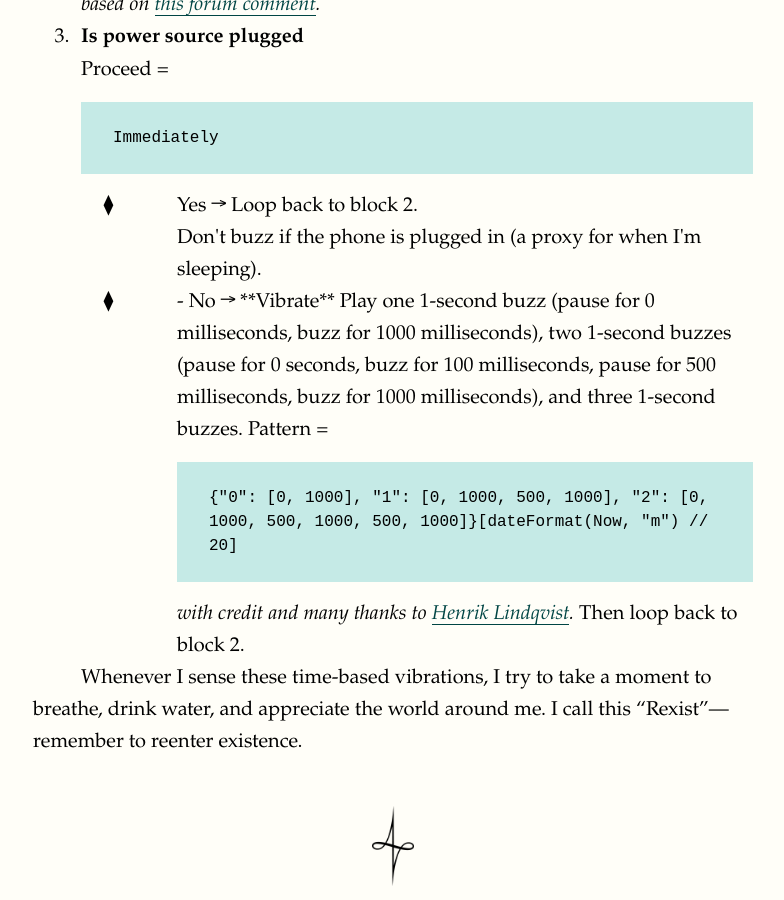
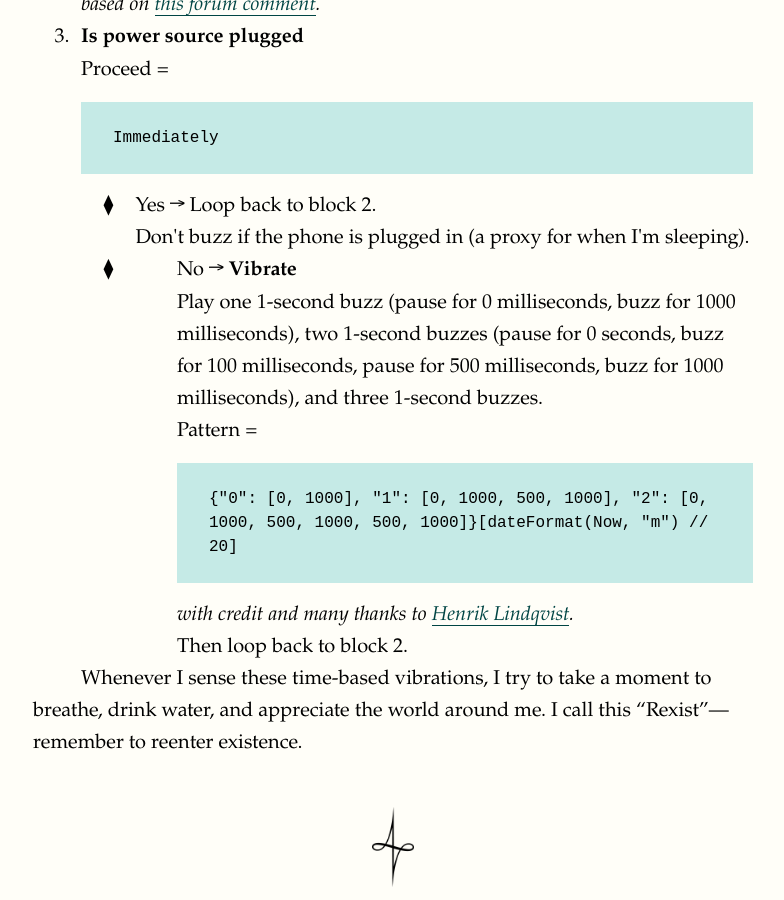
Before and after one commit to aubrielee/aubrielee.github.io, a Jekyll site: the page built from _posts/2025-12-21-training-my-senses.md, in a window 1280 px wide and 900 px high, scrolled down 1643 px. Shown: the whole window, without its empty margins (247-1031 px from the left). Built offline with Jekyll 4.4.1, drawn with Linux system fonts in a browser that asks for light colours; nearby versions of some CDN libraries; some web fonts are replaced.

Commit message:
Update 2025-12-21-training-my-senses.md

```diff
--- a/_posts/2025-12-21-training-my-senses.md
+++ b/_posts/2025-12-21-training-my-senses.md
@@ -42,17 +42,19 @@
         <br>
         Proceed = <pre>Immediately</pre>
         <ul>
-            <li>Yes → Loop back to block 2.
+            <li style="margin-left:0">Yes → Loop back to block 2.
             <br>
             Don't buzz if the phone is plugged in (a proxy for when I'm sleeping).
             </li>
-            <li>- No → **Vibrate**
-    Play one 1-second buzz (pause for 0 milliseconds, buzz for 1000 milliseconds), two 1-second buzzes (pause for 0 seconds, buzz for 100 milliseconds, pause for 500 milliseconds, buzz for 1000 milliseconds), and three 1-second buzzes.
-
-        Pattern = <pre>{"0": [0, 1000], "1": [0, 1000, 500, 1000], "2": [0, 1000, 500, 1000, 500, 1000]}[dateFormat(Now, "m") // 20]</pre>
-        <em>with credit and many thanks to <a href="https://github.com/henrik-lindqvist">Henrik Lindqvist</a>.</em>
-
-        Then loop back to block 2.</li>
+            <li>No → <strong>Vibrate</strong>
+                <br>
+                Play one 1-second buzz (pause for 0 milliseconds, buzz for 1000 milliseconds), two 1-second buzzes (pause for 0 seconds, buzz for 100 milliseconds, pause for 500 milliseconds, buzz for 1000 milliseconds), and three 1-second buzzes.
+                <br>
+                Pattern = <pre>{"0": [0, 1000], "1": [0, 1000, 500, 1000], "2": [0, 1000, 500, 1000, 500, 1000]}[dateFormat(Now, "m") // 20]</pre>
+                <em>with credit and many thanks to <a href="https://github.com/henrik-lindqvist">Henrik Lindqvist</a>.</em>
+                <br>
+                Then loop back to block 2.
+            </li>
         </ul>
     </li>
 </ol>
```
